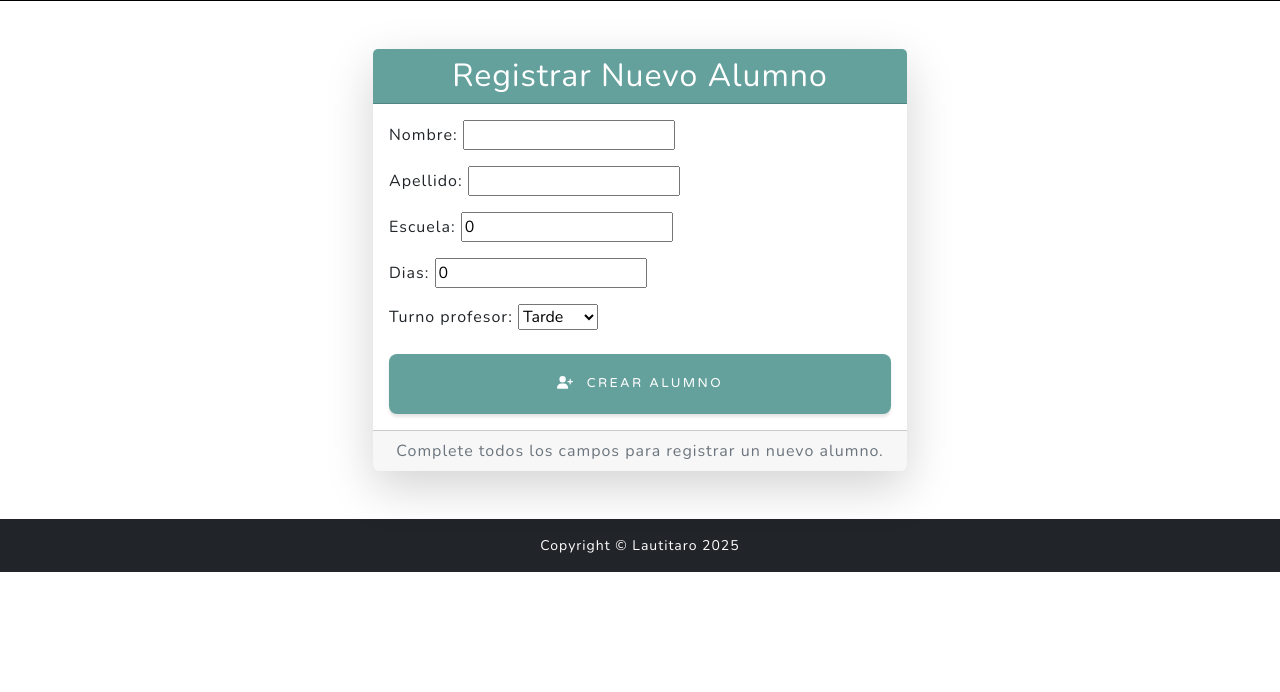
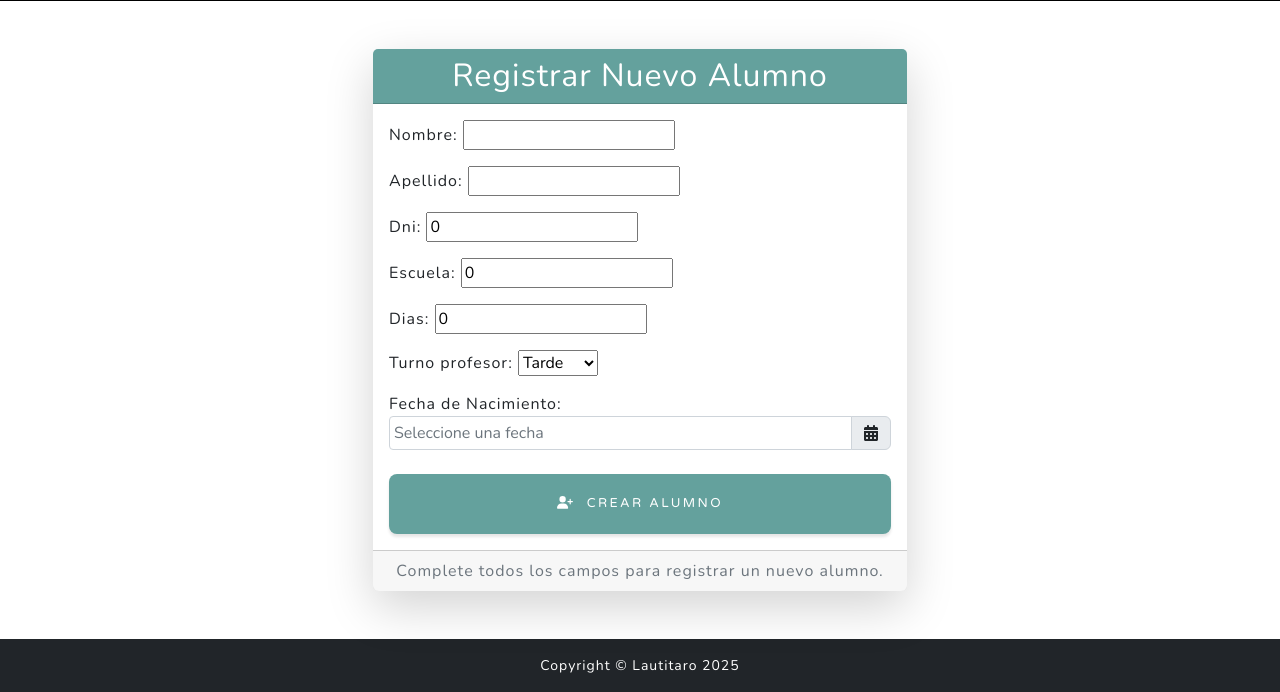
Before and after one commit to LautaroAguila/ProyectoAsistencia, a Django app: page /alumnos/crear/ in a window 1280 px wide. Shown: the part 479-1171 px from the top of the page. Before the commit the page ends 1051 px from the top, so only its background shows below. Run offline with Django 5.2, Linux system fonts and the light colour scheme; some libraries are stand-ins or nearby versions.

Commit message:
agregado fechas de nacimiento

```diff
--- a/inicio/models.py
+++ b/inicio/models.py
@@ -1,4 +1,6 @@
 from django.db import models
+import datetime
+from django.utils import formats
 
 class Alumno(models.Model):
     nombre = models.CharField(default='', max_length=20)
@@ -17,9 +19,10 @@ class Alumno(models.Model):
     inasistencias = models.IntegerField(default=0)
     profesionales = models.CharField(default='', max_length=1000)
     observaciones = models.TextField(default='')
+    fechaNacimiento = models.DateField(null=True, blank=True)
+    direccion = models.CharField(default='', max_length=30)
 
     turno_profesor = models.CharField(default='T', choices=[('M', 'Mañana') , ('T', 'Tarde')], max_length=1)
-
 
     @property
     def porcentaje(self):
--- a/inicio/templates/base.html
+++ b/inicio/templates/base.html
@@ -20,6 +20,14 @@
         <!-- Core theme CSS (includes Bootstrap) -->
         <link href="{% static 'css/styles.css' %}" rel="stylesheet" />
         <link rel="stylesheet" href="https://cdn.jsdelivr.net/npm/flatpickr/dist/flatpickr.min.css">
+
+
+        <!-- jQuery (necesario para el datepicker) -->
+        <script src="https://code.jquery.com/jquery-3.6.0.min.js"></script>
+        <!-- Bootstrap Datepicker CSS -->
+        <link rel="stylesheet" href="https://cdnjs.cloudflare.com/ajax/libs/bootstrap-datepicker/1.9.0/css/bootstrap-datepicker.min.css">
+
+
     </head>
 
     <body id="page-top">
@@ -80,5 +88,18 @@
         <script src="{% static 'js/scripts.js' %}"></script>
         <!-- Flatpickr -->
         <script src="https://cdn.jsdelivr.net/npm/flatpickr"></script>
+
+        <script src="https://cdn.jsdelivr.net/npm/bootstrap@5.3.0/dist/js/bootstrap.bundle.min.js"></script>
+        <script src="https://cdnjs.cloudflare.com/ajax/libs/bootstrap-datepicker/1.9.0/js/bootstrap-datepicker.min.js"></script>
+        <script>
+            $(document).ready(function() {
+                $('.datepicker').datepicker({
+                    format: 'yyyy-mm-dd',
+                    autoclose: true,
+                    todayHighlight: true
+                });
+            });
+        </script>
+
     </body>
 </html>
--- a/inicio/templates/inicio/alumno/crear_alumno.html
+++ b/inicio/templates/inicio/alumno/crear_alumno.html
@@ -21,7 +21,20 @@
                         {% csrf_token %}
 
                         <div class="mb-4">
-                            {{ form.as_p }}
+                            {% for field in form %}
+                                {% if field.name != "fechaNacimiento" %}
+                                    <div class="mb-3">
+                                        {{ field.label_tag }} {{ field }}
+                                    </div>
+                                {% endif %}
+                            {% endfor %}
+
+                            <!-- Campo de fecha estilizado con Bootstrap Datepicker -->
+                            <label for="id_fechaNacimiento">Fecha de Nacimiento:</label>
+                            <div class="input-group">
+                                <input type="text" name="fechaNacimiento" id="id_fechaNacimiento" class="form-control datepicker" placeholder="Seleccione una fecha">
+                                <span class="input-group-text"><i class="fas fa-calendar-alt"></i></span>
+                            </div>
                         </div>
 
                         <div class="d-grid">
@@ -38,4 +51,6 @@
         </div>
     </div>
 </div>
+
+
 {% endblock main %}
--- a/inicio/templates/inicio/alumno/ver_alumno.html
+++ b/inicio/templates/inicio/alumno/ver_alumno.html
@@ -27,6 +27,8 @@
                         <li class="list-group-item"> <strong>Edad:</strong> {{ alumno.edad }} </li>
                         <li class="list-group-item"> <strong>Turno:</strong> {{ alumno.turno }} </li>
                         <li class="list-group-item"> <strong>DNI:</strong> {{ alumno.dni }} </li>
+                        <li class="list-group-item"> <strong>Domicilio:</strong> {{ alumno.direccion }} </li>
+                        <li class="list-group-item"> <strong>Fecha de nacimiento:</strong> {{ alumno.fechaNacimiento|date:"d/m/Y" }}</li>
                         <li class="list-group-item"> <strong>Grupo Familiar:</strong> {{ alumno.grupo_familiar }} </li>
                         <li class="list-group-item"> <strong>Teléfono de Contacto:</strong> {{ alumno.tel_contacto }} </li>
                         <li class="list-group-item"> <strong>Nombre del Tutor:</strong> {{ alumno.nombre_tutor }} </li>
--- a/inicio/views.py
+++ b/inicio/views.py
@@ -10,7 +10,7 @@ class CrearAlumno(CreateView):
     model = Alumno
     template_name = "inicio/alumno/crear_alumno.html"
     success_url = reverse_lazy('inicio:listado_alumnos')
-    fields = ['nombre', 'apellido', 'escuela', 'dias', 'turno_profesor']
+    fields = ['nombre', 'apellido', 'dni', 'escuela', 'dias', 'turno_profesor', 'fechaNacimiento']
 
 class ListadoAlumnos(ListView):
     model = Alumno
@@ -47,7 +47,7 @@ class EditarAlumno(UpdateView):
     model = Alumno
     template_name = "inicio/alumno/editar_alumno.html"
     success_url = reverse_lazy('inicio:listado_alumnos')
-    fields = ['nombre','apellido','grado','edad','turno','dni','grupo_familiar','tel_contacto','nombre_tutor','dni_tutor','escuela','dias','asistencias','inasistencias','profesionales','observaciones']
+    fields = ['nombre','apellido','grado','edad','turno','dni', 'direccion' ,'grupo_familiar','tel_contacto','nombre_tutor','dni_tutor','escuela','dias','asistencias','inasistencias','profesionales','observaciones']
 
 class EliminarAlumno(DeleteView):
     model = Alumno
@@ -114,7 +114,7 @@ def export_alumnos_excel(request):
 
     # Encabezados
     headers = [
-        'Nombre', 'Apellido', 'Edad', 'Escuela', 'Grado', 'Turno', 'DNI',
+        'Nombre', 'Apellido', 'Edad', 'Escuela', 'Grado', 'Turno', 'DNI', 'Fecha de Nacimiento (a/m/d)', 'Domicilio',
         'Grupo Familiar', 'Tel Contacto', 'Nombre Tutor', 'DNI Tutor',
         'Días Totales', 'Asistencias', 'Inasistencias', 'Porcentaje Asistencia',
         'Profesionales', 'Observaciones'
@@ -125,7 +125,7 @@ def export_alumnos_excel(request):
     header_font = Font(bold=True, color="FFFFFF")
     header_fill = PatternFill(start_color="4F81BD", end_color="4F81BD", fill_type="solid")
     border_style = Border(left=Side(border_style="thin"), right=Side(border_style="thin"),
-                          top=Side(border_style="thin"), bottom=Side(border_style="thin"))
+                            top=Side(border_style="thin"), bottom=Side(border_style="thin"))
 
     for col_num, header in enumerate(headers, 1):
         cell = sheet.cell(row=1, column=col_num)
@@ -137,7 +137,7 @@ def export_alumnos_excel(request):
     # Agregar los alumnos filtrados
     for alumno in alumnos:
         sheet.append([
-            alumno.nombre, alumno.apellido, alumno.edad, alumno.escuela, alumno.grado, alumno.turno, alumno.dni,
+            alumno.nombre, alumno.apellido, alumno.edad, alumno.escuela, alumno.grado, alumno.turno, alumno.dni, alumno.fechaNacimiento, alumno.direccion,
             alumno.grupo_familiar, alumno.tel_contacto, alumno.nombre_tutor, alumno.dni_tutor,
             alumno.dias, alumno.asistencias, alumno.inasistencias, f"{alumno.porcentaje:.1f}%",
             alumno.profesionales, alumno.observaciones
```
Also changed, not shown: asistencias/settings.py (+8 -0 lines), inicio/templates/inicio/alumno/editar_alumno.html (+8 -1 lines), inicio/migrations/0001_initial.py, inicio/migrations/0002_alumno_apellido_alumno_asistencias_alumno_dias_and_more.py (deleted), inicio/migrations/0002_remove_alumno_fechanacimiento.py (added), inicio/migrations/0003_alumno_fechanacimiento.py (added), inicio/migrations/0004_alter_alumno_fechanacimiento.py (added), inicio/migrations/0005_alumno_direccion.py (added).
